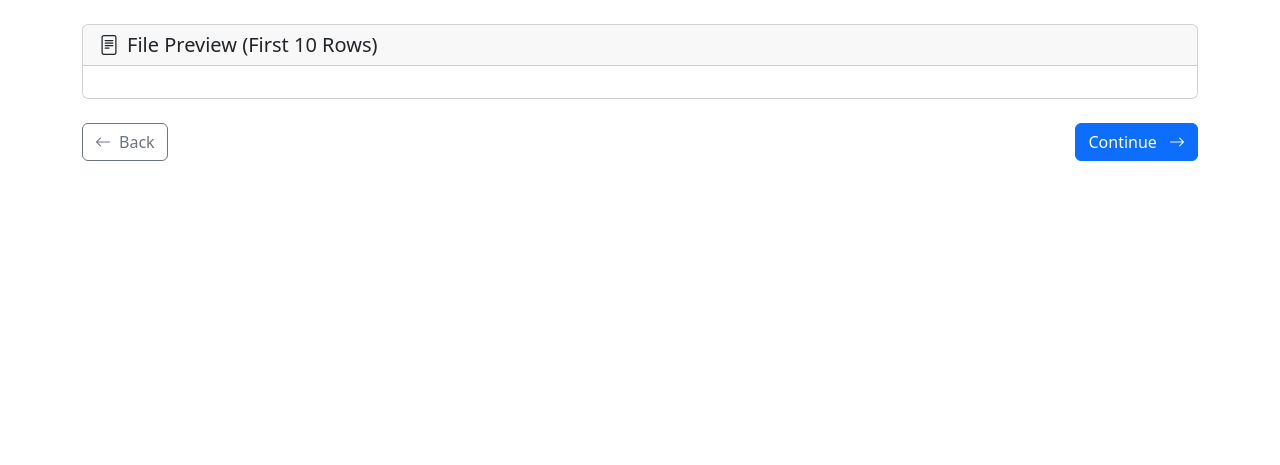
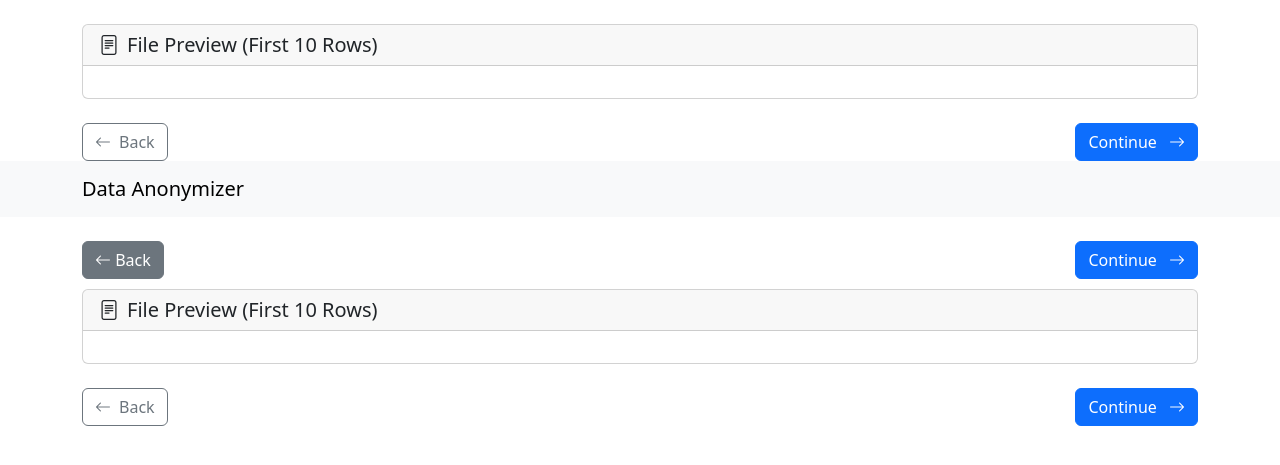
Before and after one commit to ayazmarediya03/Cyber-Project, a Flask app: template templates/upload_preview.html in a window 1280 px wide. Shown: the part 56-521 px from the top of the page. Run offline with Flask 3, Linux system fonts and the light colour scheme; the template is opened without the code that fills it, so the values that code supplies are empty.

Commit message:
Did minor improvement in Looks and function of webpage like adding back and home button

```diff
--- a/templates/upload_preview.html
+++ b/templates/upload_preview.html
@@ -35,4 +35,62 @@
     </div>
     <script src="https://cdn.jsdelivr.net/npm/bootstrap@5.3.0/dist/js/bootstrap.bundle.min.js"></script>
 </body>
+</html><!DOCTYPE html>
+<html>
+<head>
+    <title>File Preview</title>
+    <link href="https://cdn.jsdelivr.net/npm/bootstrap@5.3.0/dist/css/bootstrap.min.css" rel="stylesheet">
+    <link rel="stylesheet" href="https://cdn.jsdelivr.net/npm/bootstrap-icons@1.10.0/font/bootstrap-icons.css">
+    <style>
+        .preview-container {
+            max-height: 400px;
+            overflow-y: auto;
+        }
+        .back-btn {
+            margin-bottom: 10px;
+        }
+        .top-btn {
+            margin-bottom: 10px;
+        }
+    </style>
+</head>
+<body>
+    <nav class="navbar navbar-expand-lg navbar-light bg-light mb-4">
+        <div class="container">
+            <a class="navbar-brand" href="{{ url_for('index') }}">Data Anonymizer</a>
+        </div>
+    </nav>
+
+    <div class="container">
+        <!-- Back button at top -->
+        <a href="javascript:history.back()" class="btn btn-secondary back-btn">
+            <i class="bi bi-arrow-left"></i> Back
+        </a>
+        <!-- Continue button at top -->
+        <a href="{{ url_for('select_columns', filename=filename) }}" class="btn btn-primary top-btn float-end">
+            Continue <i class="bi bi-arrow-right ms-2"></i>
+        </a>
+
+        <div class="card mb-4">
+            <div class="card-header">
+                <h2 class="h5 mb-0">
+                    <i class="bi bi-file-text me-2"></i>File Preview (First 10 Rows)
+                </h2>
+            </div>
+            <div class="card-body preview-container">
+                {{ preview|safe }}
+            </div>
+        </div>
+
+        <div class="d-flex justify-content-between">
+            <a href="{{ url_for('upload_file') }}" class="btn btn-outline-secondary">
+                <i class="bi bi-arrow-left me-2"></i>Back
+            </a>
+            <a href="{{ url_for('select_columns', filename=filename) }}" class="btn btn-primary">
+                Continue <i class="bi bi-arrow-right ms-2"></i>
+            </a>
+        </div>
+    </div>
+    <script src="https://cdn.jsdelivr.net/npm/bootstrap@5.3.0/dist/js/bootstrap.bundle.min.js"></script>
+</body>
 </html>
```
Also changed, not shown: templates/preview.html (+11 -2 lines), templates/select_columns.html (+23 -5 lines), templates/upload.html (+10 -1 lines).
